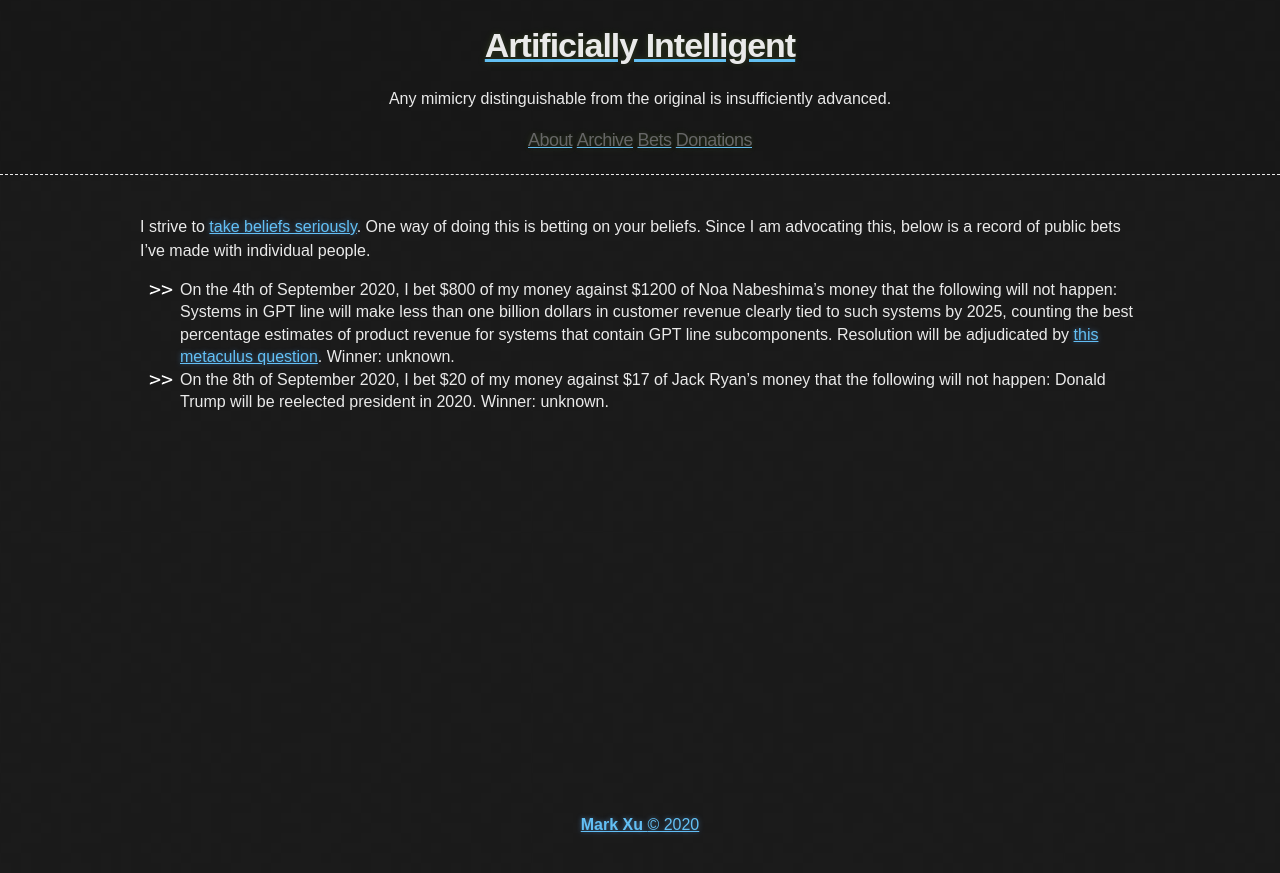
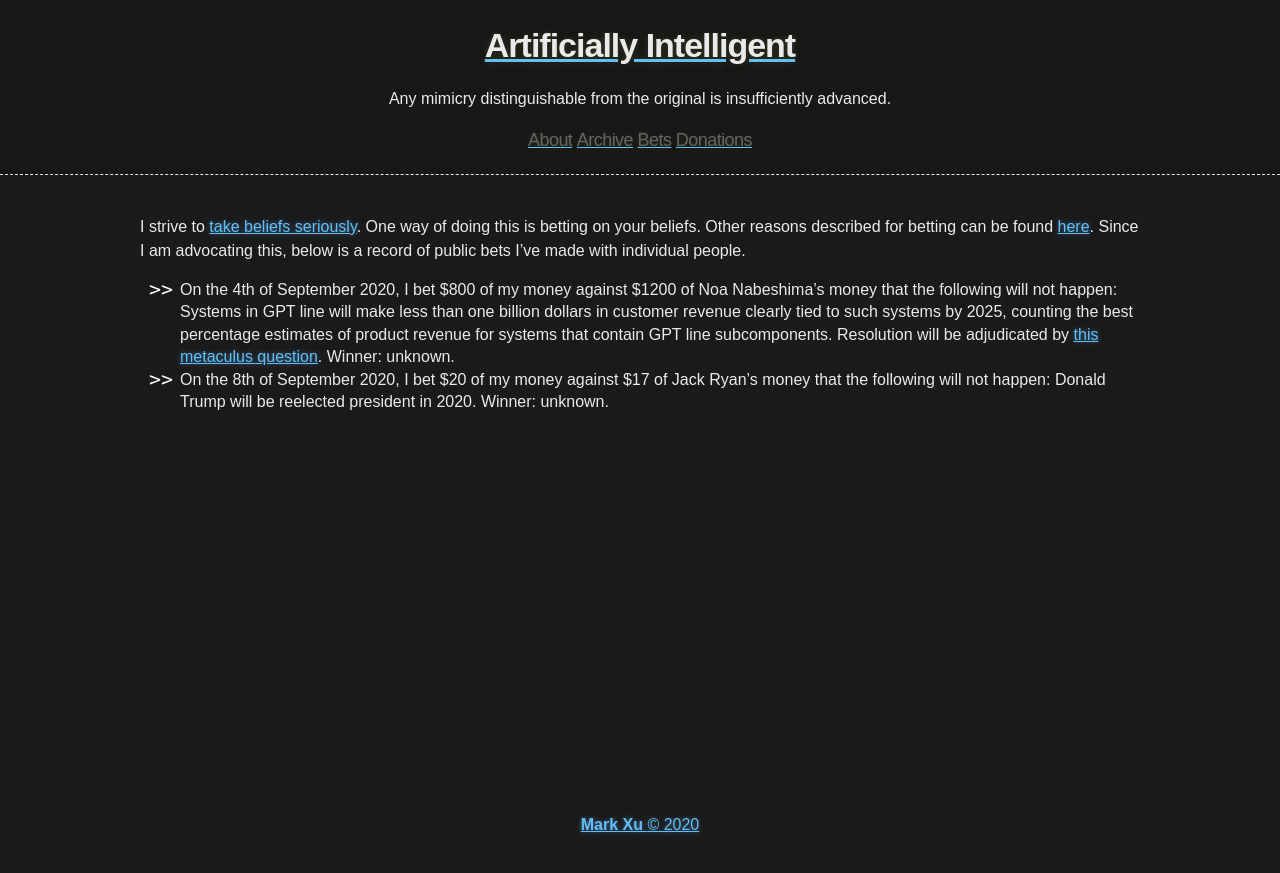
Before and after one commit to tocttou/hacker-blog, a Jekyll site: the page built from bets.md, in a window 1280 px wide. Shown: the top 873 px of the page. Built offline with Jekyll 4.4.1, drawn with Linux system fonts in a browser that asks for light colours.

Commit message:
Update bets.md

```diff
--- a/bets.md
+++ b/bets.md
@@ -3,7 +3,7 @@ layout: page
 title: About
 ---
 
-I strive to [take beliefs seriously](https://radimentary.wordpress.com/2018/01/18/singularity-mindset/). One way of doing this is betting on your beliefs. Since I am advocating this, below is a record of public bets I've made with individual people.
+I strive to [take beliefs seriously](https://radimentary.wordpress.com/2018/01/18/singularity-mindset/). One way of doing this is betting on your beliefs. Other reasons described for betting can be found [here](https://www.econlib.org/archives/2012/05/the_bettors_oat.html). Since I am advocating this, below is a record of public bets I've made with individual people.
 
 * On the 4th of September 2020, I bet \$800 of my money against \$1200 of Noa Nabeshima's money that the following will not happen: Systems in GPT line will  make less than one billion dollars in customer revenue clearly tied to such systems by 2025, counting the best percentage estimates of product revenue for systems that contain GPT line subcomponents. Resolution will be adjudicated by [this metaculus question](https://www.metaculus.com/questions/5118/will-robin-hanson-win-a-bet-that-the-gpt-line-of-language-models-will-generate--1bn-in-customer-revenue-by-2025/). Winner: unknown.
 * On the 8th of September 2020, I bet \$20 of my money against \$17 of Jack Ryan's money that the following will not happen: Donald Trump will be reelected president in 2020. Winner: unknown.
```
